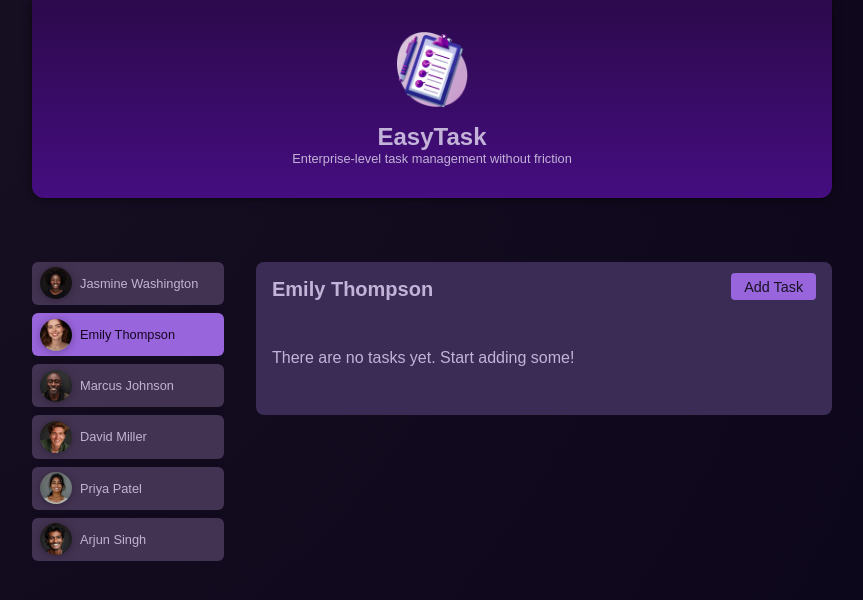
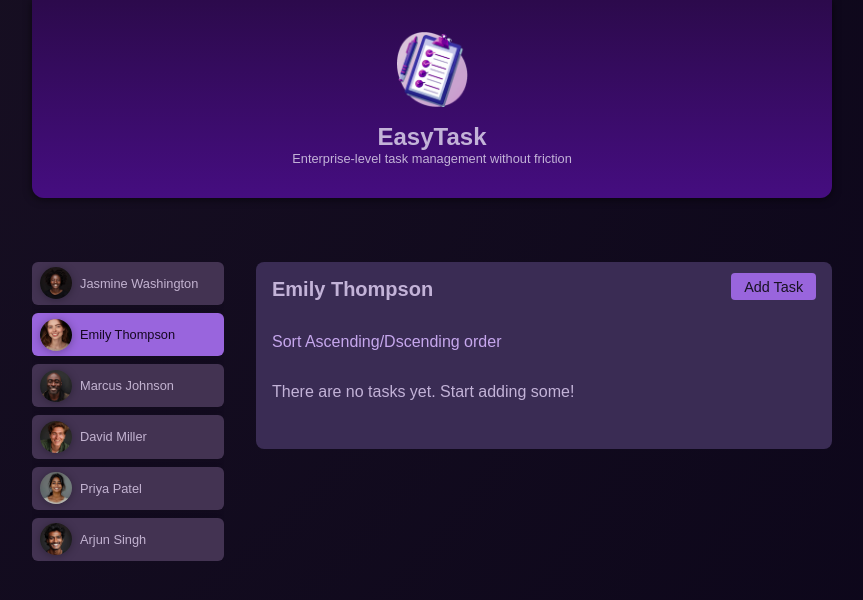
Before and after one commit to SaadMahmood1122/Angular-Routing, an Angular app: page /users/u2/tasks in a window 1280 px wide. Shown: the top 600 px of the page, without its empty margins (208-1071 px from the left). Built offline with nearby package versions, Linux system fonts and the light colour scheme.

Commit message:
Setting Query Parameters

```diff
--- a/src/app/tasks/tasks.component.css
+++ b/src/app/tasks/tasks.component.css
@@ -8,3 +8,10 @@ ul {
   max-height: 50vh;
   overflow: auto;
 }
+a{
+  text-decoration: none;
+  color: #c6a7ed;
+}
+a:hover,a:active{
+  color: #9767d1;
+}
--- a/src/app/tasks/tasks.component.html
+++ b/src/app/tasks/tasks.component.html
@@ -1,3 +1,9 @@
+<p>
+  <a routerLink="./" [queryParams]="{ option: 'asce' }"
+    >Sort Ascending/Dscending order</a
+  >
+</p>
+
 <ul>
   @for (task of userTasks(); track task.id) {
   <li>
--- a/src/app/tasks/tasks.component.ts
+++ b/src/app/tasks/tasks.component.ts
@@ -3,13 +3,14 @@ import { Component, computed, inject, input } from '@angular/core';
 import { TaskComponent } from './task/task.component';
 import { Task } from './task/task.model';
 import { TasksService } from './tasks.service';
+import { RouterLink } from '@angular/router';
 
 @Component({
   selector: 'app-tasks',
   standalone: true,
   templateUrl: './tasks.component.html',
   styleUrl: './tasks.component.css',
-  imports: [TaskComponent],
+  imports: [TaskComponent, RouterLink],
 })
 export class TasksComponent {
   userId = input.required();
@@ -19,4 +20,5 @@ export class TasksComponent {
       return task.userId === this.userId();
     });
   });
+  option: any;
 }
```
